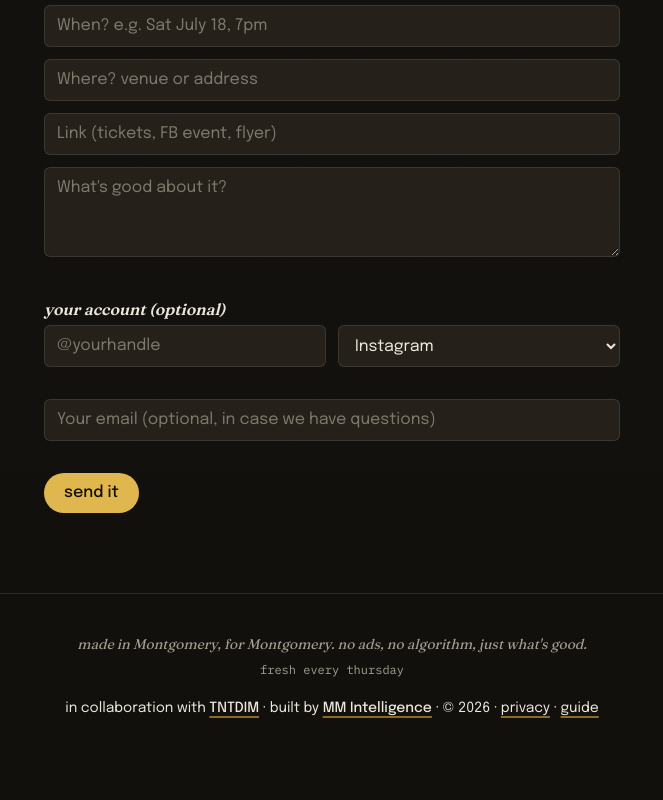
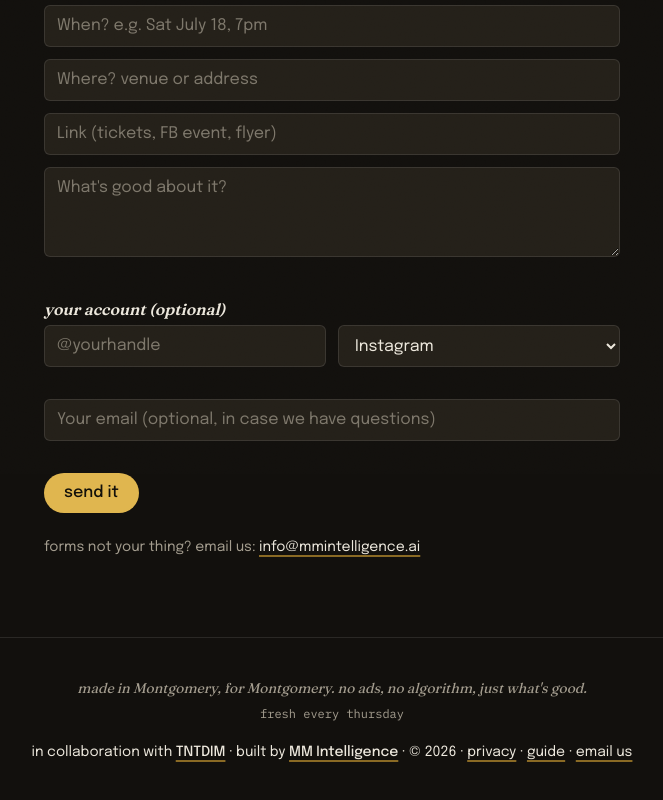
Before and after one commit to thebadcoder96/whatsgoodmgm, a Next.js app: page /submit in a window 1280 px wide. Shown: the part 326-1126 px from the top of the page, without its empty margins (308-971 px from the left). Before the commit the page ends 1084 px from the top, so only its background shows below. Built offline with nearby package versions, Linux system fonts and the light colour scheme; no server answers.

Commit message:
feat: add contact email to submit, about, and footer

```diff
--- a/src/app/(site)/about/page.tsx
+++ b/src/app/(site)/about/page.tsx
@@ -43,6 +43,10 @@ export default function AboutPage() {
           and its city wiki, local venues, Eventbrite organizers, and everyone who submits.
           Want in? <a href="/submit" className="link-gold text-[var(--ink)]">submit here</a>.
         </p>
+        <p className="mt-3 leading-7 text-[var(--ink-dim)]">
+          something wrong or missing? holler:{' '}
+          <a href="mailto:info@mmintelligence.ai" className="link-gold text-[var(--ink)]">info@mmintelligence.ai</a>.
+        </p>
       </section>
     </div>
   )
--- a/src/app/(site)/layout.tsx
+++ b/src/app/(site)/layout.tsx
@@ -47,6 +47,7 @@ export default function SiteLayout({ children }: { children: React.ReactNode })
           {' '}&middot; © 2026 &middot;{' '}
           <Link href="/privacy" className="link-gold">privacy</Link>
           {' '}&middot; <Link href="/guide" className="link-gold">guide</Link>
+          {' '}&middot; <a href="mailto:info@mmintelligence.ai" className="link-gold">email us</a>
         </p>
         <div className="mt-5 flex flex-col items-center gap-1 text-sm text-[var(--ink)] md:hidden">
           <span>
@@ -63,7 +64,8 @@ export default function SiteLayout({ children }: { children: React.ReactNode })
           </span>
           <span>
             © 2026 &middot; <Link href="/privacy" className="link-gold">privacy</Link> &middot;{' '}
-            <Link href="/guide" className="link-gold">guide</Link>
+            <Link href="/guide" className="link-gold">guide</Link> &middot;{' '}
+            <a href="mailto:info@mmintelligence.ai" className="link-gold">email us</a>
           </span>
         </div>
       </footer>
--- a/src/app/(site)/submit/page.tsx
+++ b/src/app/(site)/submit/page.tsx
@@ -41,6 +41,10 @@ export default function SubmitPage() {
           {pending ? 'sending…' : 'send it'}
         </button>
       </form>
+      <p className="mt-6 text-sm text-[var(--ink-dim)]">
+        forms not your thing? email us:{' '}
+        <a href="mailto:info@mmintelligence.ai" className="link-gold text-[var(--ink)]">info@mmintelligence.ai</a>
+      </p>
     </div>
   )
 }
```
